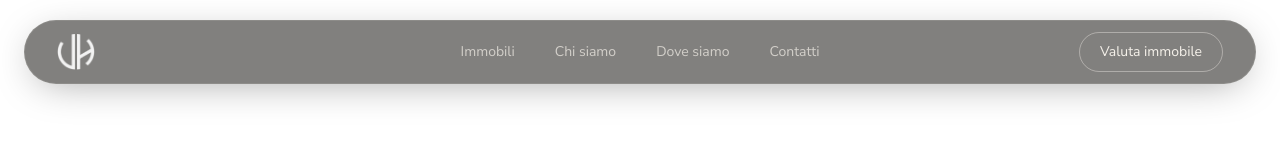
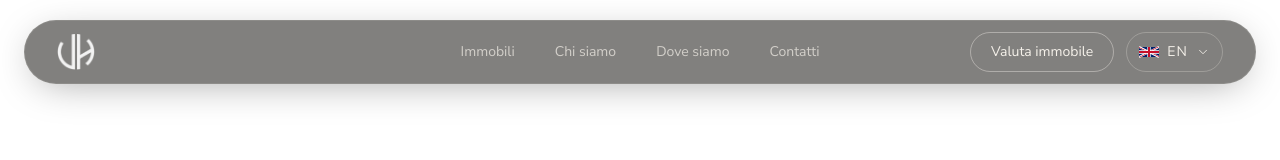
Before and after one commit to maxmaxim27/ultralighthome, a Next.js app: page /en/immobili in a window 1280 px wide. Shown: the top 160 px of the page. Built offline with nearby package versions, Linux system fonts and the light colour scheme.

Commit message:
feat(i18n): add language switcher to desktop header and mobile menu

```diff
--- /dev/null
+++ b/components/FlagIcon.tsx
@@ -0,0 +1,54 @@
+"use client";
+
+import { useId } from "react";
+import type { Locale } from "@/i18n/routing";
+
+type Props = { locale: Locale; className?: string };
+
+export default function FlagIcon({ locale, className = "h-3.5 w-5" }: Props) {
+  const clipId = useId();
+  const common = {
+    viewBox: "0 0 60 30",
+    className: `${className} rounded-[2px] shrink-0`,
+    role: "presentation" as const,
+    "aria-hidden": true,
+  };
+
+  if (locale === "it") {
+    return (
+      <svg {...common}>
+        <rect width="20" height="30" fill="#008C45" />
+        <rect x="20" width="20" height="30" fill="#F4F5F0" />
+        <rect x="40" width="20" height="30" fill="#CD212A" />
+      </svg>
+    );
+  }
+
+  if (locale === "de") {
+    return (
+      <svg {...common}>
+        <rect width="60" height="10" fill="#000000" />
+        <rect y="10" width="60" height="10" fill="#DD0000" />
+        <rect y="20" width="60" height="10" fill="#FFCE00" />
+      </svg>
+    );
+  }
+
+  return (
+    <svg {...common}>
+      <clipPath id={clipId}>
+        <path d="M30,15 h30 v15 z v15 h-30 z h-30 v-15 z v-15 h30 z" />
+      </clipPath>
+      <rect width="60" height="30" fill="#012169" />
+      <path d="M0,0 L60,30 M60,0 L0,30" stroke="#FFFFFF" strokeWidth="6" />
+      <path
+        d="M0,0 L60,30 M60,0 L0,30"
+        clipPath={`url(#${clipId})`}
+        stroke="#C8102A"
+        strokeWidth="4"
+      />
+      <path d="M30,0 v30 M0,15 h60" stroke="#FFFFFF" strokeWidth="10" />
+      <path d="M30,0 v30 M0,15 h60" stroke="#C8102A" strokeWidth="6" />
+    </svg>
+  );
+}
--- /dev/null
+++ b/components/LanguageSwitcher.tsx
@@ -0,0 +1,136 @@
+"use client";
+
+import { useEffect, useRef, useState } from "react";
+import { useParams } from "next/navigation";
+import { useLocale, useTranslations } from "next-intl";
+import clsx from "clsx";
+import { ChevronDown } from "lucide-react";
+import { usePathname, useRouter } from "@/i18n/navigation";
+import { locales, type Locale } from "@/i18n/routing";
+import FlagIcon from "./FlagIcon";
+
+const ONE_YEAR = 60 * 60 * 24 * 365;
+
+type Props = {
+  variant: "desktop" | "mobile";
+  /** Chiude il menu mobile dopo la scelta. */
+  onSelect?: () => void;
+};
+
+export default function LanguageSwitcher({ variant, onSelect }: Props) {
+  const t = useTranslations("language");
+  const active = useLocale() as Locale;
+  const pathname = usePathname();
+  const params = useParams();
+  const router = useRouter();
+  const [open, setOpen] = useState(false);
+  const wrapRef = useRef<HTMLDivElement>(null);
+
+  function choose(locale: Locale) {
+    // Cookie tecnico: ricorda la scelta senza passare dal consenso.
+    document.cookie = `NEXT_LOCALE=${locale};path=/;max-age=${ONE_YEAR};samesite=lax`;
+    setOpen(false);
+    onSelect?.();
+    router.replace(
+      // `pathname` è il template interno (es. "/immobili/[slug]"): senza i
+      // `params` della route corrente, next-intl non può interpolare lo slug
+      // e lancia "Insufficient params provided for localized pathname".
+      // TypeScript non può verificare a compile time che `params` combaci
+      // con lo shape richiesto da `pathname`, ma per la route corrente
+      // combaciano sempre.
+      // @ts-expect-error -- vedi commento sopra
+      { pathname, params },
+      { locale },
+    );
+  }
+
+  useEffect(() => {
+    if (!open) return;
+    function onPointerDown(event: MouseEvent) {
+      if (!wrapRef.current?.contains(event.target as Node)) setOpen(false);
+    }
+    function onKeyDown(event: KeyboardEvent) {
+      if (event.key === "Escape") setOpen(false);
+    }
+    document.addEventListener("mousedown", onPointerDown);
+    document.addEventListener("keydown", onKeyDown);
+    return () => {
+      document.removeEventListener("mousedown", onPointerDown);
+      document.removeEventListener("keydown", onKeyDown);
+    };
+  }, [open]);
+
+  if (variant === "mobile") {
+    return (
+      <div className="flex items-center gap-3" aria-label={t("label")}>
+        {locales.map((locale) => (
+          <button
+            key={locale}
+            type="button"
+            onClick={() => choose(locale)}
+            aria-current={locale === active ? "true" : undefined}
+            className={clsx(
+              "flex-1 flex items-center justify-center gap-2 h-12 rounded-full border text-sm tracking-[0.1em] uppercase transition-colors",
+              locale === active
+                ? "border-cream/60 bg-cream/10 text-cream"
+                : "border-cream/20 text-cream/60",
+            )}
+          >
+            <FlagIcon locale={locale} />
+            {locale.toUpperCase()}
+          </button>
+        ))}
+      </div>
+    );
+  }
+
+  return (
+    <div ref={wrapRef} className="relative">
+      <button
+        type="button"
+        onClick={() => setOpen((v) => !v)}
+        aria-haspopup="listbox"
+        aria-expanded={open}
+        aria-label={t("label")}
+        className="inline-flex items-center gap-2 h-10 px-3 rounded-full border border-cream/25 text-sm hover:bg-white/10 transition-colors"
+      >
+        <FlagIcon locale={active} />
+        <span className="tracking-[0.08em]">{active.toUpperCase()}</span>
+        <ChevronDown
+          size={14}
+          strokeWidth={1.5}
+          className={clsx("transition-transform", open && "rotate-180")}
+        />
+      </button>
+
+      <div
+        role="listbox"
+        className={clsx(
+          "absolute right-0 top-full mt-2 min-w-[10rem] rounded-2xl overflow-hidden",
+          "bg-ink/95 backdrop-blur-xl border border-cream/10 shadow-[0_8px_40px_-12px_rgba(0,0,0,0.5)]",
+          "transition-all duration-200 origin-top-right",
+          open
+            ? "opacity-100 scale-100 pointer-events-auto"
+            : "opacity-0 scale-95 pointer-events-none",
+        )}
+      >
+        {locales.map((locale) => (
+          <button
+            key={locale}
+            type="button"
+            role="option"
+            aria-selected={locale === active}
+            onClick={() => choose(locale)}
+            className={clsx(
+              "w-full flex items-center gap-3 px-4 py-3 text-sm text-left transition-colors hover:bg-white/10",
+              locale === active ? "text-cream" : "text-cream/70",
+            )}
+          >
+            <FlagIcon locale={locale} />
+            {t(locale)}
+          </button>
+        ))}
+      </div>
+    </div>
+  );
+}
--- a/components/Navbar.tsx
+++ b/components/Navbar.tsx
@@ -7,6 +7,7 @@ import { useEffect, useState } from "react";
 import clsx from "clsx";
 import { Menu, X } from "lucide-react";
 import ContactDialog from "@/components/ContactDialog";
+import LanguageSwitcher from "@/components/LanguageSwitcher";
 
 const nav = [
   { href: "/immobili", label: "Immobili" },
@@ -76,6 +77,7 @@ export default function Navbar() {
             ))}
           </nav>
 
+          <div className="flex items-center gap-3">
             <ContactDialog
               trigger={(open) => (
                 <button
@@ -88,6 +90,10 @@ export default function Navbar() {
               )}
             />
 
+            <div className="hidden md:block">
+              <LanguageSwitcher variant="desktop" />
+            </div>
+
             <button
               aria-label={open ? "Chiudi menu" : "Apri menu"}
               onClick={() => setOpen((v) => !v)}
@@ -99,6 +105,7 @@ export default function Navbar() {
                 <Menu size={22} strokeWidth={1.5} />
               )}
             </button>
+          </div>
         </div>
       </header>
 
@@ -159,9 +166,8 @@ export default function Navbar() {
                 </button>
               )}
             />
-            <div className="mt-6 flex items-center justify-between text-xs tracking-[0.2em] uppercase text-cream/50">
-              <span>IT / EN</span>
-              <span>Verona · Dolomiti · Costa Smeralda</span>
+            <div className="mt-6">
+              <LanguageSwitcher variant="mobile" onSelect={() => setOpen(false)} />
             </div>
           </div>
         </div>
```
Lines whose indentation alone changed are shown as unchanged.
